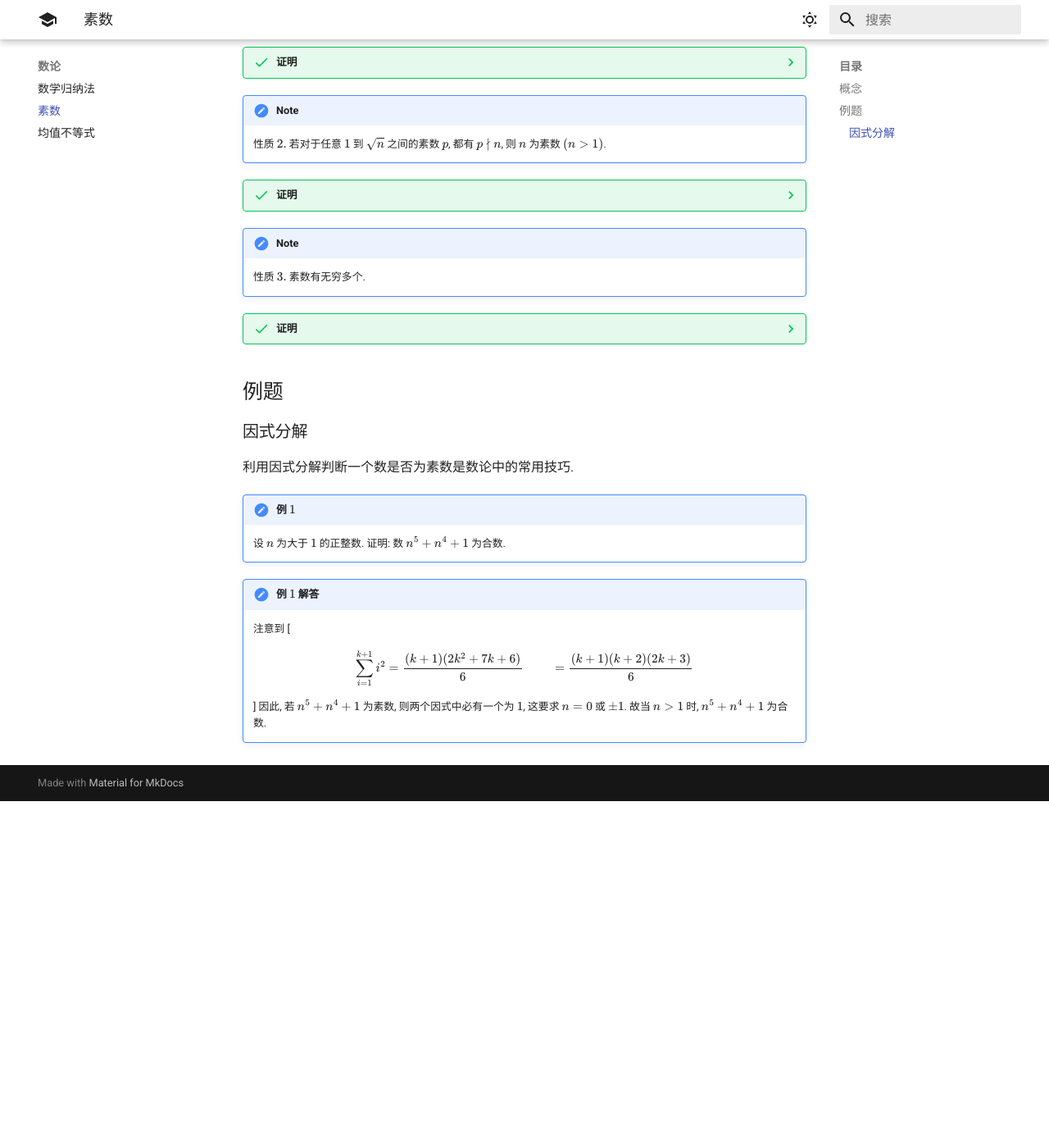
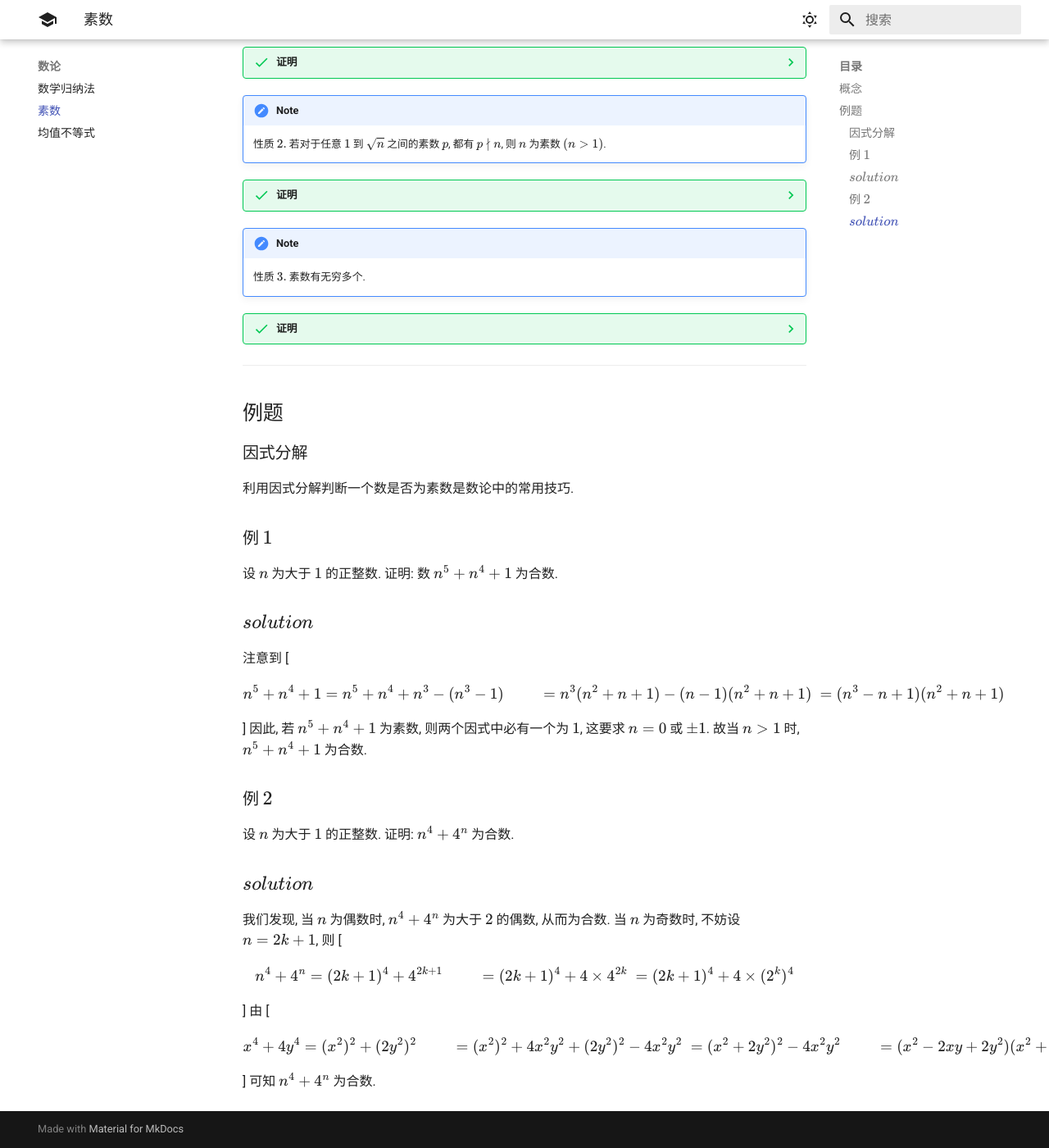
Before and after one commit to YJZ2012/Math-Notes, an MkDocs documentation site: the page built from docs/math/prime.md, in a window 1280 px wide and 1400 px high, scrolled down 423 px. Shown: the whole window at 82% size. Built offline with MkDocs 1.6.1 and Material for MkDocs 9.7.7, drawn with Linux system fonts in a browser that asks for light colours.

Commit message:
Update prime.md

```diff
--- a/docs/math/prime.md
+++ b/docs/math/prime.md
@@ -32,20 +32,46 @@
     $$ p_i\left(y - \prod_{i=1}^{n} p_i\right) = 1. $$
     这导致 $p_i \mid 1$，矛盾。所以素数有无数个。
 
+---
+
 ## 例题
 
 ### 因式分解
 利用因式分解判断一个数是否为素数是数论中的常用技巧.
 
-!!! note "例 $1$"
-    设 $n$ 为大于 $1$ 的正整数. 证明: 数 $n^5+n^4+1$ 为合数.
+### 例 $1$
+设 $n$ 为大于 $1$ 的正整数. 证明: 数 $n^5+n^4+1$ 为合数.
 
-!!! note "例 $1$ 解答"
-    注意到
-    \[
-    \begin{aligned}
-    \sum_{i=1}^{k+1} i^2 &= \frac{(k+1)(2k^2 + 7k + 6)}{6} \\
-    &= \frac{(k+1)(k+2)(2k+3)}{6}
-    \end{aligned}
-    \]
-    因此, 若 $n^5+n^4+1$ 为素数, 则两个因式中必有一个为 $1$, 这要求 $n=0$ 或 $\pm 1$. 故当 $n>1$ 时, $n^5+n^4+1$ 为合数.
+### $solution$
+注意到
+\[
+\begin{aligned}
+n^5 + n^4 + 1 &= n^5 + n^4 + n^3 - (n^3 - 1) \\
+&= n^3(n^2 + n + 1) - (n - 1)(n^2 + n + 1) \\
+&= (n^3 - n + 1)(n^2 + n + 1)
+\end{aligned}
+\]
+因此, 若 $n^5+n^4+1$ 为素数, 则两个因式中必有一个为 $1$, 这要求 $n=0$ 或 $\pm 1$. 故当 $n>1$ 时, $n^5+n^4+1$ 为合数.
+
+### 例 $2$
+设 $n$ 为大于 $1$ 的正整数. 证明: $n^4+4^n$ 为合数.
+
+### $solution$
+我们发现, 当 $n$ 为偶数时, $n^4+4^n$ 为大于 $2$ 的偶数, 从而为合数. 当 $n$ 为奇数时, 不妨设 $n=2k+1$, 则
+\[
+\begin{aligned}
+n^4+4^n &= (2k+1)^4+4^{2k+1} \\
+&= (2k+1)^4+4 \times 4^{2k} \\
+&= (2k+1)^4+4 \times (2^k)^4
+\end{aligned}
+\]
+由
+\[
+\begin{aligned}
+x^4+4y^4 &= (x^2)^2+(2y^2)^2 \\
+&= (x^2)^2+4x^2y^2+(2y^2)^2-4x^2y^2 \\
+&= (x^2+2y^2)^2-4x^2y^2 \\
+&= (x^2-2xy+2y^2)(x^2+2xy+2y^2)
+\end{aligned}
+\]
+可知 $n^4+4^n$ 为合数.
```
